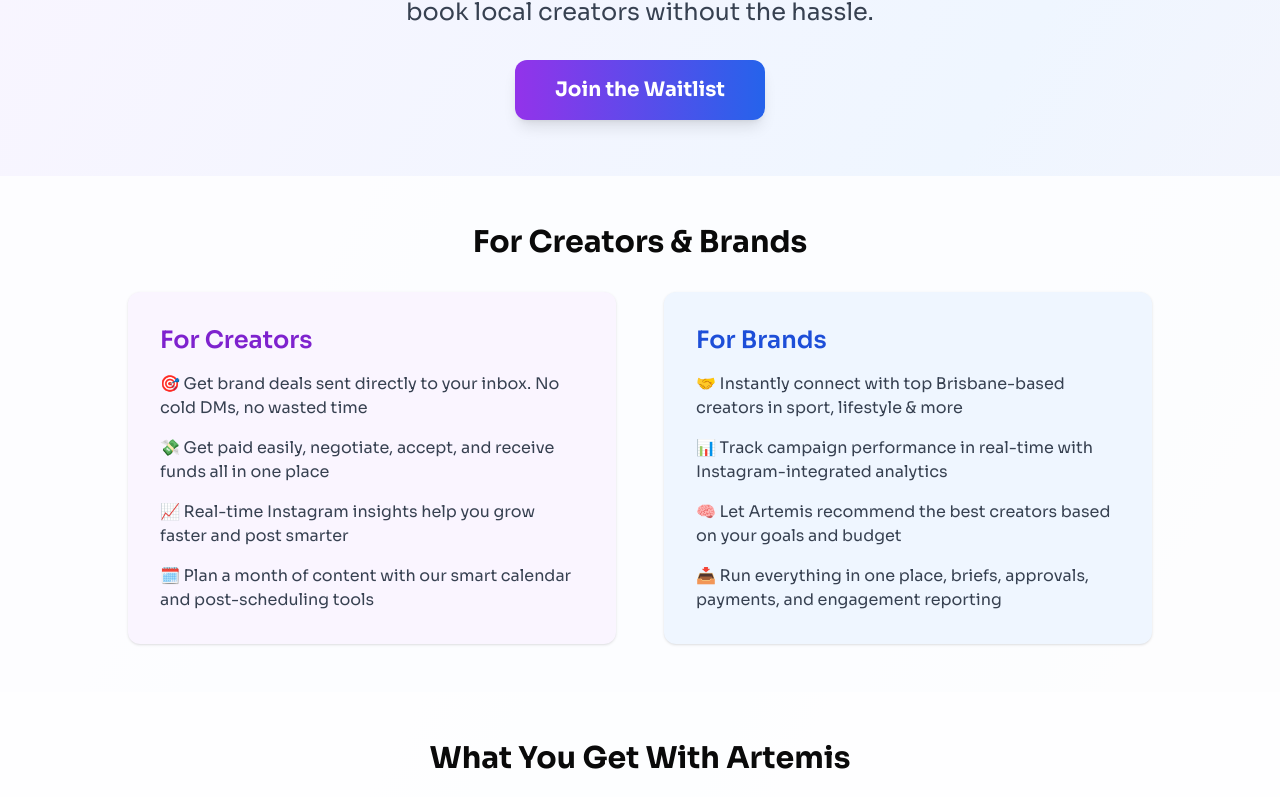
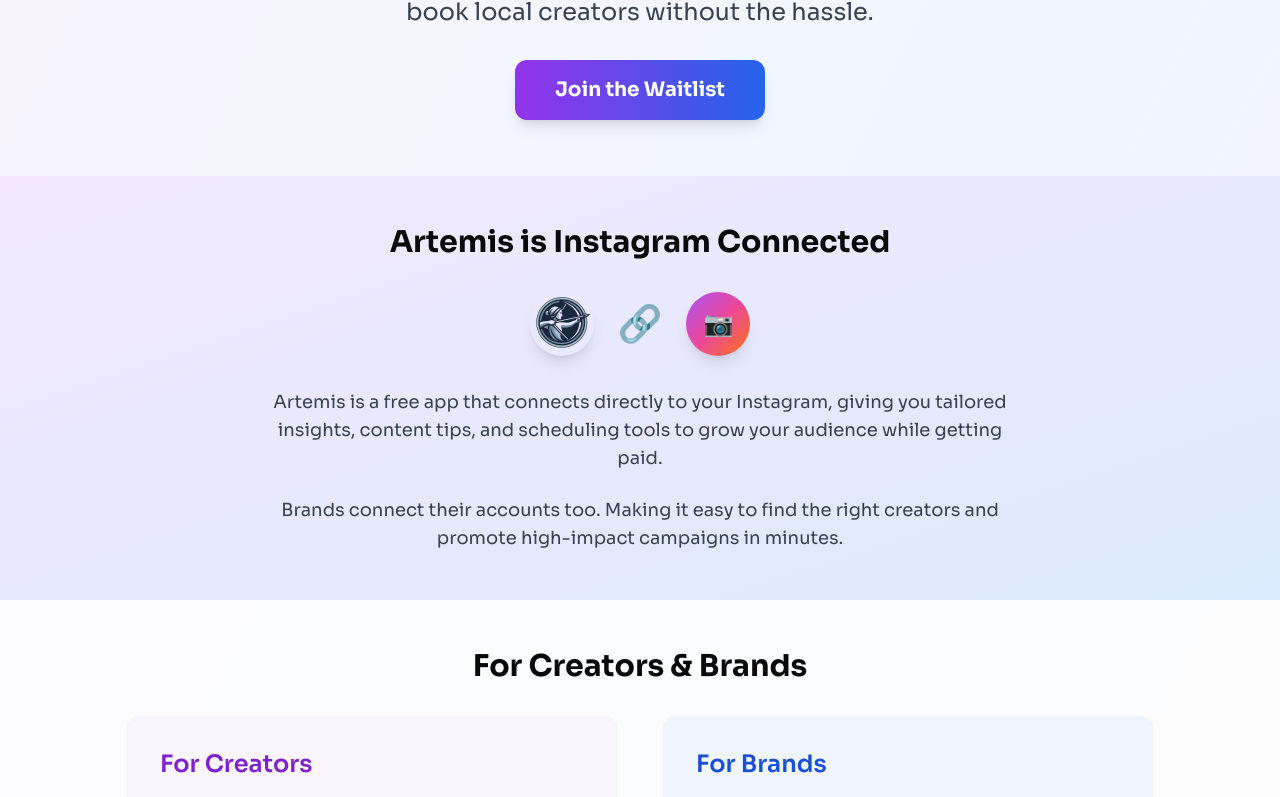
Before and after one commit to angus-artemis/artemis_Onlinetest, a Next.js app: page / in a window 1280 px wide. Shown: the part 416-1213 px from the top of the page. Built offline with nearby package versions, Linux system fonts and the light colour scheme.

Commit message:
Add Instagram Connected section with logos and integration messaging

```diff
--- a/app/page.tsx
+++ b/app/page.tsx
@@ -58,6 +58,28 @@ export default function LandingPage() {
         >
           Join the Waitlist
         </a>
+      </section>
+
+      {/* Instagram Connected Section */}
+      <section className="py-12 px-4 bg-gradient-to-br from-purple-100 to-blue-100">
+        <div className="max-w-4xl mx-auto text-center">
+          <h2 className="text-3xl font-bold mb-8">Artemis is Instagram Connected</h2>
+          <div className="flex justify-center items-center gap-6 mb-8">
+            <Image src="/images/artemis-logo.png" alt="Artemis Logo" width={64} height={64} className="rounded-full shadow-lg" />
+            <div className="text-4xl">🔗</div>
+            <div className="w-16 h-16 bg-gradient-to-br from-purple-500 via-pink-500 to-orange-500 rounded-full flex items-center justify-center shadow-lg">
+              <span className="text-white text-2xl font-bold">📷</span>
+            </div>
+          </div>
+          <div className="max-w-3xl mx-auto space-y-6 text-lg text-gray-700">
+            <p>
+              Artemis is a free app that connects directly to your Instagram, giving you tailored insights, content tips, and scheduling tools to grow your audience while getting paid.
+            </p>
+            <p>
+              Brands connect their accounts too. Making it easy to find the right creators and promote high-impact campaigns in minutes.
+            </p>
+          </div>
+        </div>
       </section>
 
       {/* Dual Audiences Section (REPLACED) */}
```
